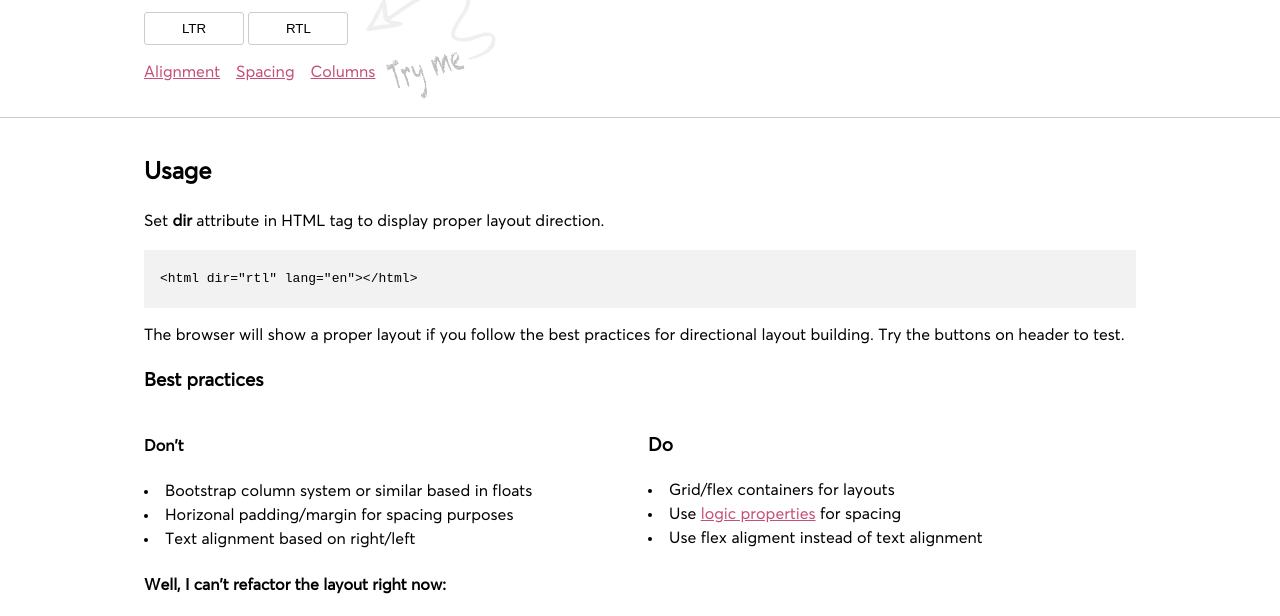
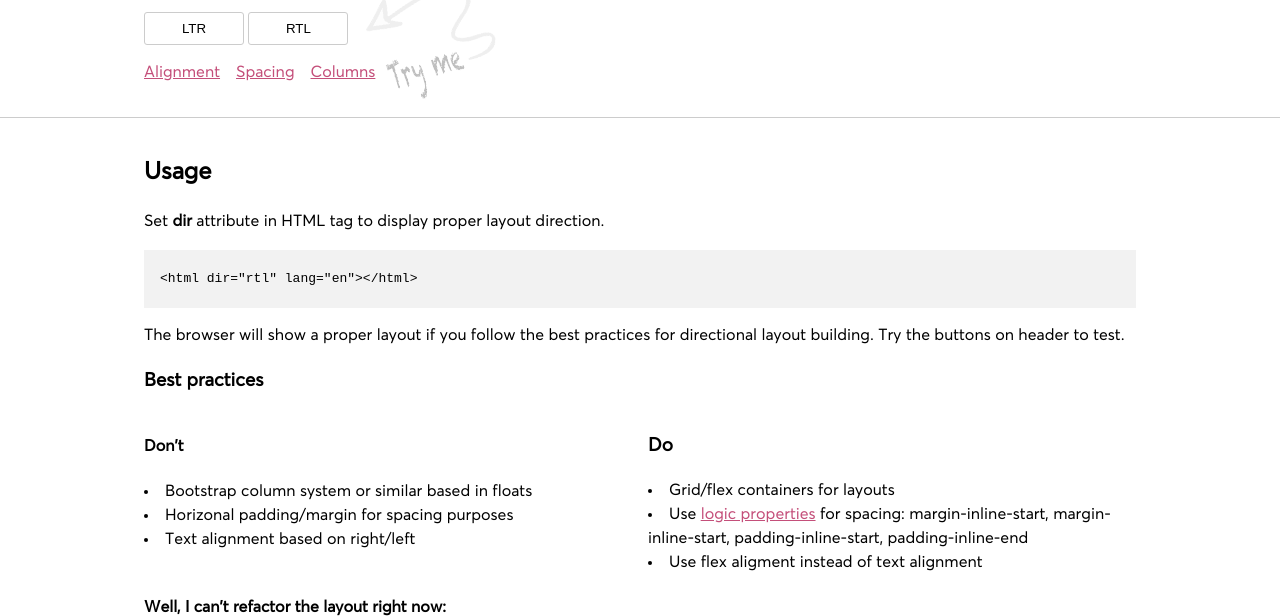
Before and after one commit to nabaroa/rtl-layout, a website: page index.html in a window 1280 px wide. Shown: the part 111-727 px from the top of the page. Drawn offline with Linux system fonts and the light colour scheme.

Commit message:
Add logical property examples

```diff
--- a/index.html
+++ b/index.html
@@ -48,7 +48,7 @@
           <h3>Do</h3>
           <ul>
             <li>Grid/flex containers for layouts</li>
-            <li>Use <a href="https://developer.mozilla.org/en-US/docs/Web/CSS/CSS_Logical_Properties#properties_for_margins_borders_and_padding"> logic properties</a> for spacing</li>
+            <li>Use <a href="https://developer.mozilla.org/en-US/docs/Web/CSS/CSS_Logical_Properties#properties_for_margins_borders_and_padding"> logic properties</a> for spacing: margin-inline-start, margin-inline-start, padding-inline-start, padding-inline-end</li>
             <li>Use flex aligment instead of text alignment</li>
           </ul>
         </div>
```
